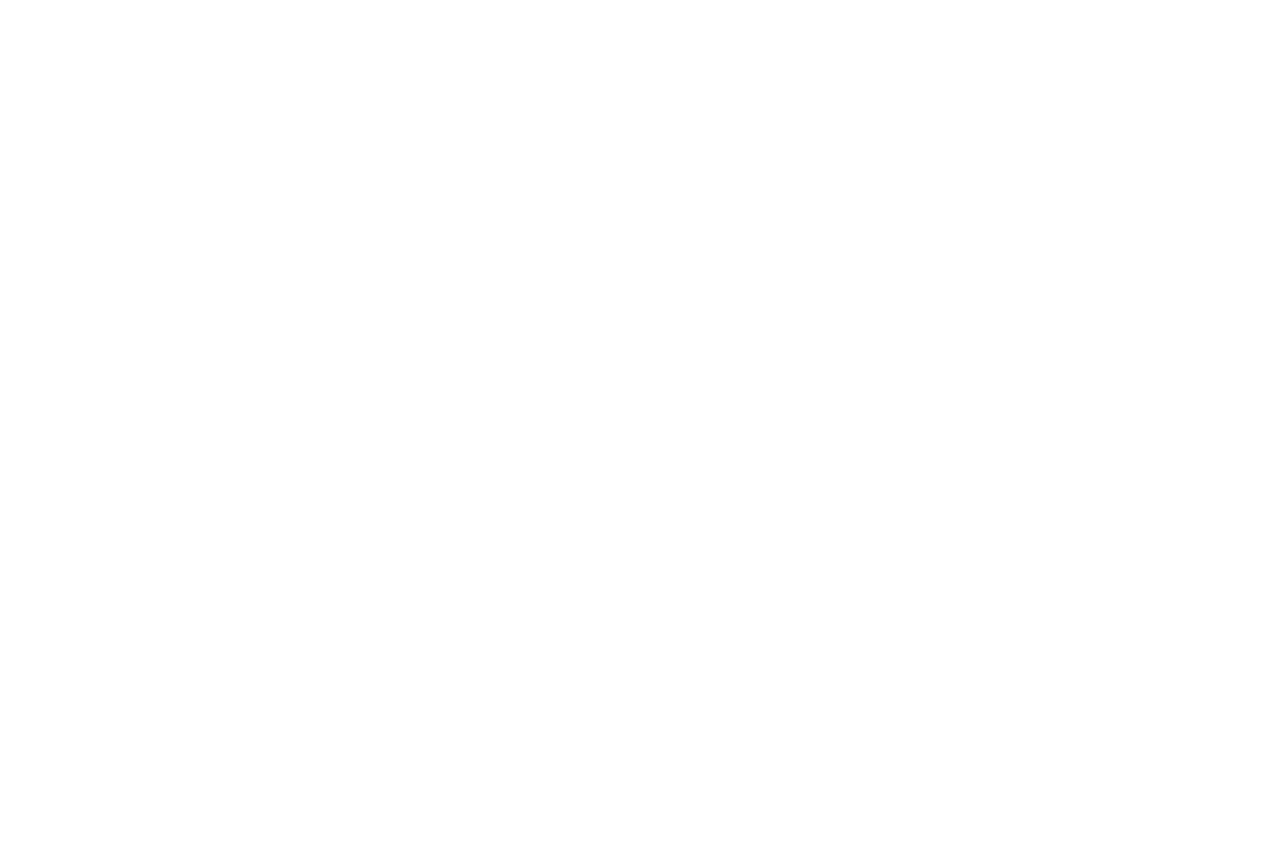
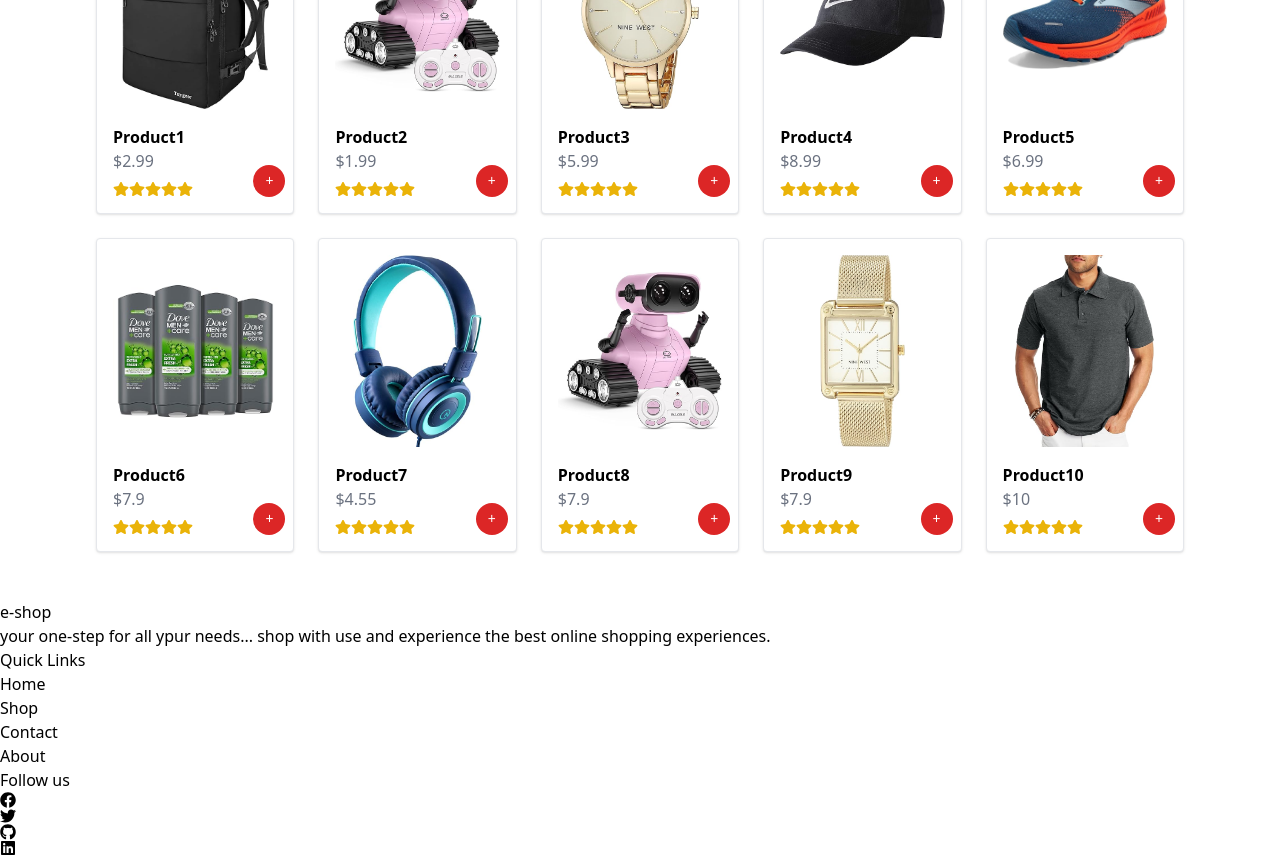
Before and after one commit to AhmedAbokhatwa/react, a React (Vite) app in the folder dashboard/: page / in a window 1280 px wide. Shown: the part 1740-2596 px from the top of the page. Before the commit the page ends 1532 px from the top, so only its background shows below. Built offline with nearby package versions, Linux system fonts and the light colour scheme.

Commit message:
Design Footer

```diff
--- a/dashboard/src/App.tsx
+++ b/dashboard/src/App.tsx
@@ -1,12 +1,14 @@
-
-import Header from "./Component/Header"
+import Navbar from "./Component/Navbar";
 import Footer from "./Component/Footer"
 import Home from "./Pages/Home";
+import Shop from "./Pages/Shop";
 function App() {
   return (
+
     <section>
-      <Header />
+      <Navbar />
       <Home />
+      <Shop />
       <Footer  />
     </section>
   );
--- a/dashboard/src/Component/Footer.tsx
+++ b/dashboard/src/Component/Footer.tsx
@@ -1,8 +1,40 @@
 import React from 'react'
-
+import { FaFacebook, FaGithub, FaLinkedin, FaTwitter } from 'react-icons/fa'
+import { Link } from 'react-router-dom'
 function Footer() {
   return (
-    <div className=" text-center text-3xl " >Footer</div>
+    <footer>
+      <div>
+        <h3>e-shop</h3>
+        <p>your one-step for all ypur needs... shop with use and experience the best online
+          shopping experiences.
+        </p>
+      </div>
+      <div>
+        <h4>Quick Links</h4>
+        <ul>
+          <li>
+            <Link>Home</Link>
+          </li>
+          <li>
+            <Link>Shop</Link>
+          </li>
+          <li>
+            <Link>Contact</Link>
+          </li>
+          <li>
+            <Link>About</Link>
+          </li>
+        </ul>
+      </div>
+      <div>
+        <h4>Follow us</h4>
+        <a href=""><FaFacebook/></a>
+        <a href=""><FaTwitter/></a>
+        <a href=""><FaGithub/></a>
+        <a href=""><FaLinkedin/></a>
+      </div>
+    </footer>
   )
 }
 
--- a/dashboard/src/main.tsx
+++ b/dashboard/src/main.tsx
@@ -4,7 +4,7 @@
 import "./index.css";
 import App from "./App.tsx";
 import { createBrowserRouter, RouterProvider } from "react-router-dom";
-import About from "./Pages/About.tsx";
+import Shop from "./Pages/Shop.tsx";
 import Products from "./Pages/Products.tsx";
 import store from './redux/store.tsx'; // Assuming Redux is in use
 import { Provider } from 'react-redux';
@@ -24,8 +24,8 @@
     errorElement: <ErrorBoundary />, // Custom error handling
     children: [
       {
-        path: "about",
-        element: <About />,
+        path: "/shop",
+        element: <Shop />,
       },
       {
         path: "products",
```
